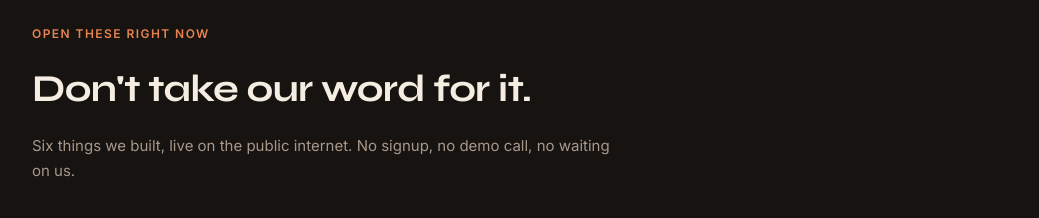
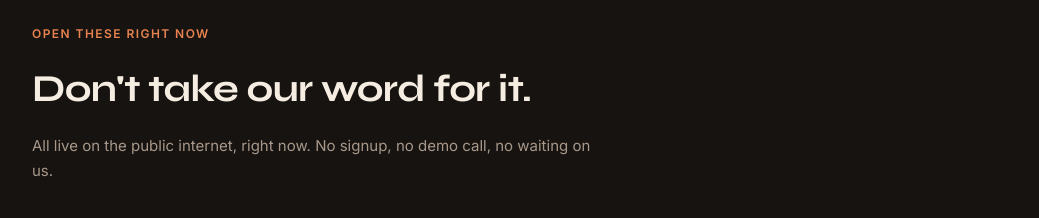
Before and after one commit to findyourmonkey/findyourmonkey-site, a plain HTML site: page index.html in a window 1280 px wide. Shown: the part 1780-1998 px from the top of the page, without its empty margins (120-1159 px from the left). Drawn offline with Linux system fonts and the light colour scheme.

Commit message:
Never state how many things we've built — show the things, no count

```diff
--- a/index.html
+++ b/index.html
@@ -156,7 +156,7 @@ footer a{color:var(--muted);text-decoration:none;font-size:13px}footer a:hover{c
 <section class="section" id="try">
   <div class="section-label">Open these right now</div>
   <h2 class="section-title">Don't take our word for it.</h2>
-  <p class="section-sub">Six things we built, live on the public internet. No signup, no demo call, no waiting on us.</p>
+  <p class="section-sub">All live on the public internet, right now. No signup, no demo call, no waiting on us.</p>
   <div class="tiles">
 
     <a class="tile-x" href="https://kt.findyourmonkey.com" target="_blank" rel="noopener">
```
